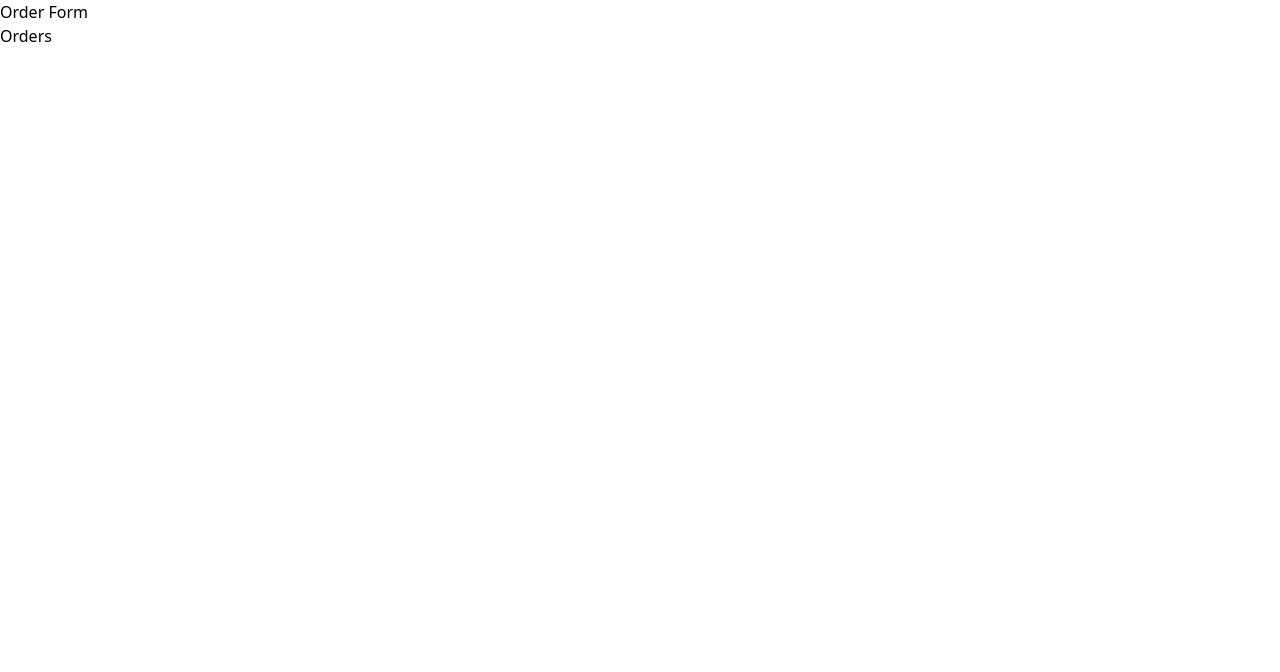
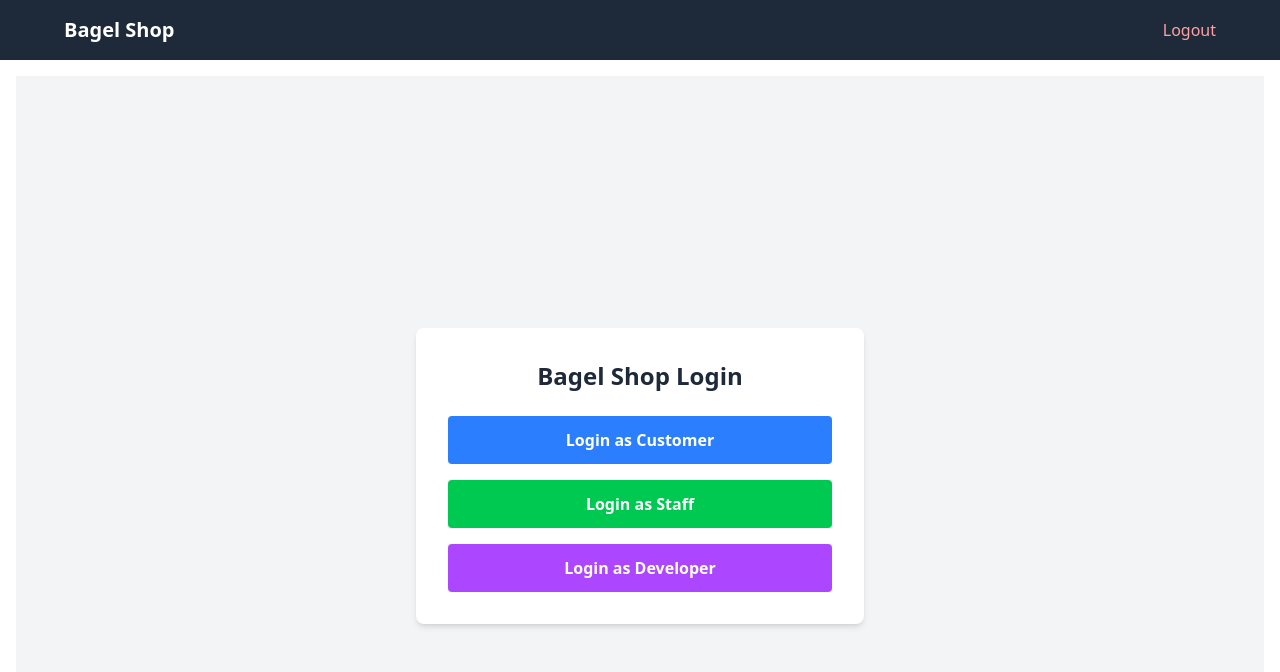
Before and after one commit to joshuagudgel/bagel-order-simple, a React (Vite) app: page /login in a window 1280 px wide. Before the commit this address had no page. Shown: the top 672 px of the page. Built offline with nearby package versions, Linux system fonts and the light colour scheme; sample sign-in values are in the browser's storage.

Commit message:
add user functionality and navbar: Dev, Customer, Staff

```diff
--- a/src/App.jsx
+++ b/src/App.jsx
@@ -1,25 +1,50 @@
-import React from 'react'
-import {BrowserRouter as Router, Route, Routes, Link} from 'react-router-dom';
+import React from 'react';
+import { BrowserRouter as Router, Route, Routes, Navigate } from 'react-router-dom';
 import OrderForm from './components/OrderForm';
 import OrderList from './components/OrderList';
-import './App.css'
+import Login from './components/Login';
+import Navbar from './components/Navbar';
+import { AuthProvider, ROLES } from './context/AuthContext';
+import { ProtectedRoute } from './components/ProtectedRoute';
+import './App.css';
 
 const App = () => {
+  return (
+    <AuthProvider>
+      <Router>
+        <Navbar />
+        <main className="container mx-auto p-4">
+          <Routes>
+            {/* Public route */}
+            <Route path="/login" element={<Login />} />
 
-  return (
-    <Router>
-      <nav>
-        <ul>
-          <li><Link to="/order-form">Order Form</Link></li>
-          <li><Link to="/order-list">Orders</Link></li>
-        </ul>
-      </nav>
-      <Routes>
-        <Route path="/order-form" element={<OrderForm />} />
-        <Route path="/order-list" element={<OrderList />} />
-      </Routes>
-    </Router>
+            {/* Protected routes */}
+            <Route
+              path="/order-form"
+              element={
+                <ProtectedRoute
+                  element={<OrderForm />}
+                  allowedRoles={[ROLES.CUSTOMER, ROLES.DEV]}
+                />
+              }
+            />
+            <Route
+              path="/order-list"
+              element={
+                <ProtectedRoute
+                  element={<OrderList />}
+                  allowedRoles={[ROLES.STAFF, ROLES.DEV]}
+                />
+              }
+            />
+
+            {/* Redirect to login by default */}
+            <Route path="*" element={<Navigate to="/login" replace />} />
+          </Routes>
+        </main>
+      </Router>
+    </AuthProvider>
   );
-}
+};
 
 export default App;
--- /dev/null
+++ b/src/components/Login.jsx
@@ -0,0 +1,54 @@
+import React from 'react';
+import { useNavigate } from 'react-router-dom';
+import { useAuth, ROLES } from '../context/AuthContext';
+
+const Login = () => {
+  const { login } = useAuth();
+  const navigate = useNavigate();
+
+  const handleLogin = (role) => {
+    login(role);
+
+    // Redirect based on role
+    if (role === ROLES.CUSTOMER) {
+      navigate('/order-form');
+    } else if (role === ROLES.STAFF) {
+      navigate('/order-list');
+    } else if (role === ROLES.DEV) {
+      navigate('/order-form');
+    }
+  };
+
+  return (
+    <div className="flex flex-col items-center justify-center min-h-screen bg-gray-100">
+      <div className="bg-white shadow-md rounded-lg p-8 max-w-md w-full">
+        <h1 className="text-2xl font-bold mb-6 text-center text-gray-800">Bagel Shop Login</h1>
+
+        <div className="space-y-4">
+          <button
+            onClick={() => handleLogin(ROLES.CUSTOMER)}
+            className="w-full bg-blue-500 hover:bg-blue-600 text-white font-bold py-3 px-4 rounded focus:outline-none focus:ring-2 focus:ring-blue-500 transition-colors"
+          >
+            Login as Customer
+          </button>
+
+          <button
+            onClick={() => handleLogin(ROLES.STAFF)}
+            className="w-full bg-green-500 hover:bg-green-600 text-white font-bold py-3 px-4 rounded focus:outline-none focus:ring-2 focus:ring-green-500 transition-colors"
+          >
+            Login as Staff
+          </button>
+
+          <button
+            onClick={() => handleLogin(ROLES.DEV)}
+            className="w-full bg-purple-500 hover:bg-purple-600 text-white font-bold py-3 px-4 rounded focus:outline-none focus:ring-2 focus:ring-purple-500 transition-colors"
+          >
+            Login as Developer
+          </button>
+        </div>
+      </div>
+    </div>
+  );
+};
+
+export default Login;
--- /dev/null
+++ b/src/components/Navbar.jsx
@@ -0,0 +1,54 @@
+import React from 'react';
+import { Link, useNavigate } from 'react-router-dom';
+import { useAuth, ROLES } from '../context/AuthContext';
+
+const Navbar = () => {
+  const { currentUser, logout } = useAuth();
+  const navigate = useNavigate();
+
+  const handleLogout = () => {
+    logout();
+    navigate('/login');
+  };
+
+  if (!currentUser) return null;
+
+  return (
+    <nav className="bg-gray-800 text-white p-4">
+      <div className="max-w-6xl mx-auto flex justify-between items-center">
+        <div className="font-bold text-xl">Bagel Shop</div>
+
+        <ul className="flex space-x-6">
+          {/* Customer and Dev can see Order Form */}
+          {(currentUser.role === ROLES.CUSTOMER || currentUser.role === ROLES.DEV) && (
+            <li>
+              <Link to="/order-form" className="hover:text-blue-300 transition-colors">
+                Order Form
+              </Link>
+            </li>
+          )}
+
+          {/* Staff and Dev can see Orders */}
+          {(currentUser.role === ROLES.STAFF || currentUser.role === ROLES.DEV) && (
+            <li>
+              <Link to="/order-list" className="hover:text-blue-300 transition-colors">
+                Orders
+              </Link>
+            </li>
+          )}
+
+          <li>
+            <button
+              onClick={handleLogout}
+              className="text-red-300 hover:text-red-100 transition-colors"
+            >
+              Logout
+            </button>
+          </li>
+        </ul>
+      </div>
+    </nav>
+  );
+};
+
+export default Navbar;
--- /dev/null
+++ b/src/components/ProtectedRoute.jsx
@@ -0,0 +1,28 @@
+import React from 'react';
+import { Navigate } from 'react-router-dom';
+import { useAuth, ROLES } from '../context/AuthContext';
+
+// Route that requires authentication and specific roles
+export const ProtectedRoute = ({ element, allowedRoles }) => {
+  const { currentUser } = useAuth();
+
+  // If not logged in, redirect to login
+  if (!currentUser) {
+    return <Navigate to="/login" replace />;
+  }
+
+  // Check if user role is allowed to access this route
+  if (!allowedRoles.includes(currentUser.role)) {
+    // Redirect based on role
+    if (currentUser.role === ROLES.CUSTOMER) {
+      return <Navigate to="/order-form" replace />;
+    } else if (currentUser.role === ROLES.STAFF) {
+      return <Navigate to="/order-list" replace />;
+    } else {
+      return <Navigate to="/login" replace />;
+    }
+  }
+
+  // If user is allowed, render the page
+  return element;
+};
--- /dev/null
+++ b/src/context/AuthContext.jsx
@@ -0,0 +1,50 @@
+import React, { createContext, useState, useContext, useEffect } from 'react';
+
+// Define user roles
+export const ROLES = {
+  CUSTOMER: 'customer',
+  STAFF: 'staff',
+  DEV: 'dev'
+};
+
+const AuthContext = createContext(null);
+
+export const AuthProvider = ({ children }) => {
+  const [currentUser, setCurrentUser] = useState(null);
+
+  // Initialize user from localStorage on app load
+  useEffect(() => {
+    const savedUser = localStorage.getItem('bagelAppUser');
+    if (savedUser) {
+      setCurrentUser(JSON.parse(savedUser));
+    }
+  }, []);
+
+  // Login function
+  const login = (role) => {
+    const user = { role };
+    setCurrentUser(user);
+    localStorage.setItem('bagelAppUser', JSON.stringify(user));
+  };
+
+  // Logout function
+  const logout = () => {
+    setCurrentUser(null);
+    localStorage.removeItem('bagelAppUser');
+  };
+
+  return (
+    <AuthContext.Provider value={{ currentUser, login, logout }}>
+      {children}
+    </AuthContext.Provider>
+  );
+};
+
+// Custom hook to use auth context
+export const useAuth = () => {
+  const context = useContext(AuthContext);
+  if (!context) {
+    throw new Error('useAuth must be used within an AuthProvider');
+  }
+  return context;
+};
```
